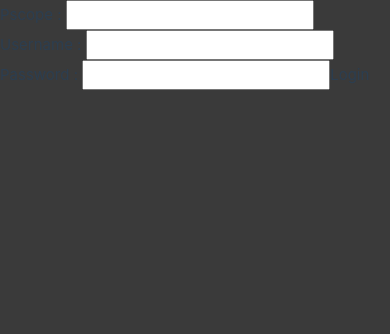
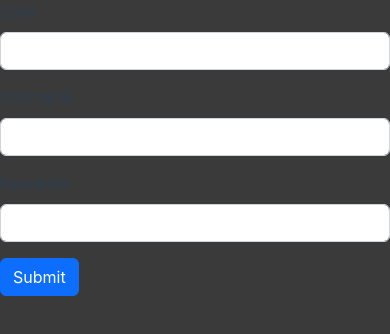
Before and after one commit to Damsien/rplace-frontend, a Vue app: page /login in a window 390 px wide. Shown: the top 334 px of the page. Built offline with nearby package versions, Linux system fonts and the light colour scheme.

Commit message:
Phone compatible

```diff
--- a/src/components/Map.vue
+++ b/src/components/Map.vue
@@ -26,6 +26,7 @@
     var selector: {x: number, y: number};
     var colorSelected: string = 'none';
     var isFree = true;
+    var lastPixelPlaced: Date;
 
     var canvas: HTMLCanvasElement;
     var ctx: CanvasRenderingContext2D;
@@ -112,7 +113,7 @@
                     hex: color.split(':')[1]
                 });
             }
-            console.log(res.data.colors);
+            lastPixelPlaced = new Date(res.data.lastPixelPlaced);
 
             // MAP
             const width = res.data.width;
@@ -129,7 +130,9 @@
 
         // UPDATE PIXEL
         socket.on('pixel', pixel => {
-           setMapPixel(pixel);
+            pixel.coord_x -= 1;
+            pixel.coord_y -= 1;
+            setMapPixel(pixel);
         });
 
 
@@ -188,7 +191,8 @@
                 setSelector(x, y);
             }
         });
-        canvas.addEventListener('mouseup', function(e) {
+
+        function clickEvent(e) {
             let x = e.offsetX-(e.offsetX%10);
             let y = e.offsetY-(e.offsetY%10);
             if(!isPanning) {
@@ -210,6 +214,9 @@
                     }
                 }
             }
+        }
+        canvas.addEventListener('pointerup', function(e) {
+            clickEvent(e);
         });
 
     });
@@ -284,15 +291,18 @@
 
 
     function placePixel() {
-        if(colorSelected !== 'none' && selector) {
+        const now = new Date();
+        const seconds = now.getSeconds()-lastPixelPlaced.getSeconds()
+        if(colorSelected !== 'none' && selector && (seconds > timerSts.timer || seconds < 0)) {
             let perm = false;
             if($("#set-perm").is(':checked')) {
                 perm = true;
             }
             $('#place-pixel').removeClass('place-pixel-button');
+            lastPixelPlaced = new Date();
             socket.emit('placePixel', {
-                "coord_x": selector.x / 10,
-                "coord_y": selector.y / 10,
+                "coord_x": (selector.x / 10)+1,
+                "coord_y": (selector.y / 10)+1,
                 "color": colorSelected,
                 "isSticked": perm
             });
@@ -313,7 +323,8 @@
             <div v-for="color in colorsSts.colors" :key="color.name">
                 <div :id="`select-${color.name}`" class="select-color"
                  :style="{background: color.hex}" :title="color.name"
-                 @click="setColor(color.name)"></div>
+                 @click="setColor(color.name)"
+                 @touchstart="setColor(color.name)"></div>
             </div>
         </div>
         <p @click="placePixel" id="place-pixel" class="mb-0 px-2 pb-1 mt-2">Place pixel</p>
--- a/src/views/Login.vue
+++ b/src/views/Login.vue
@@ -27,11 +27,18 @@
 
 <template>
 
-    <div id="login">
-        Pscope : <input id="pscope">
-        Username : <input id="username">
-        Password : <input id="password" type="password">
-        <button @click="login">Login</button>
+    <div class="mb-3">
+        <label for="pscope" class="form-label">Zone</label>
+        <input type="text" class="form-control" id="pscope">
     </div>
+    <div class="mb-3">
+        <label for="username" class="form-label">Username</label>
+        <input type="text" class="form-control" id="username">
+    </div>
+    <div class="mb-3">
+        <label for="password" class="form-label">Password</label>
+        <input type="password" class="form-control" id="password">
+    </div>
+    <button @touchstart="login" @click="login" class="btn btn-primary">Submit</button>
 
 </template>
```
